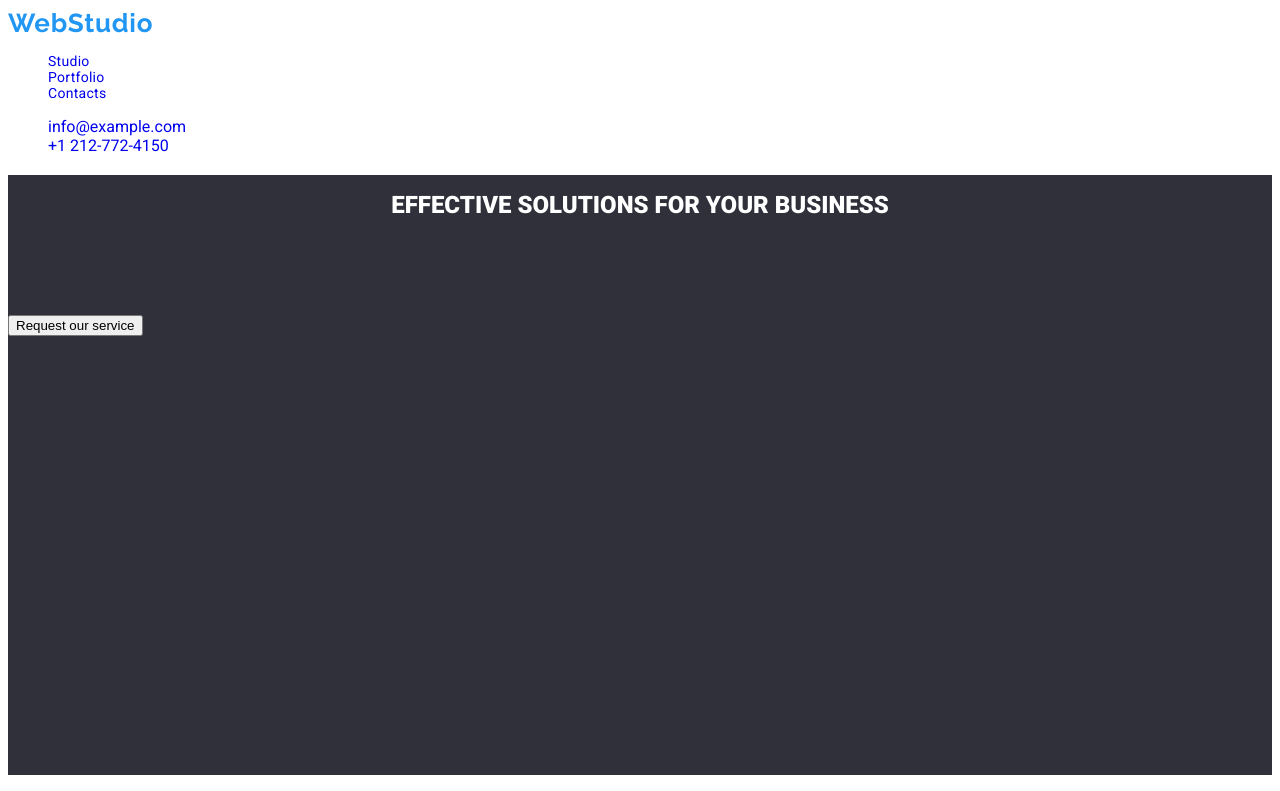
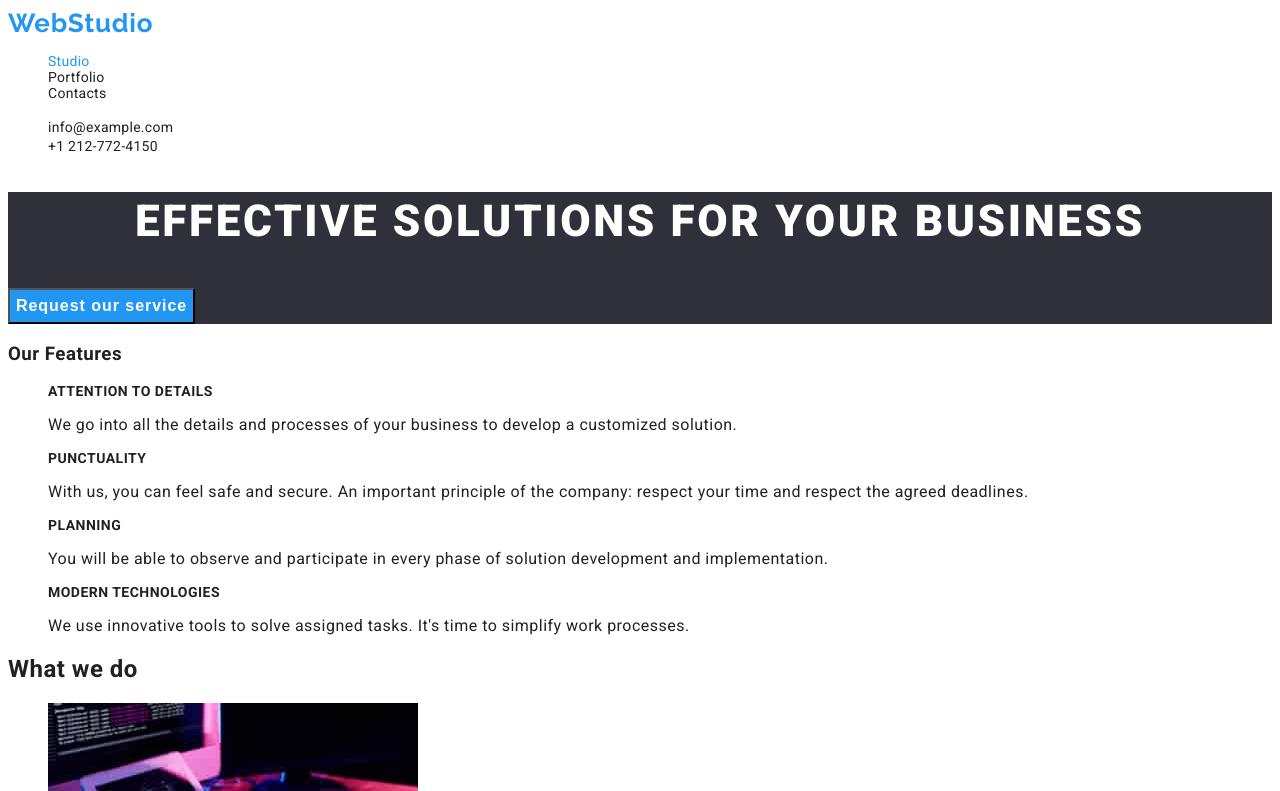
Before and after one commit to jiml268/goit-markup-hw-02, a plain HTML site: page index.html in a window 1280 px wide. Shown: the top 791 px of the page. Drawn offline with Linux system fonts and the light colour scheme.

Commit message:
correct homework

```diff
--- a/css/styles.css
+++ b/css/styles.css
@@ -1,14 +1,17 @@
 :root {
-    --Vivid-blue: #2196f3;
-    --dark-gray: #212121;
-    --gray: #757575;
-    --white: #ffffff;
+    --accent-color: #2196f3;
+    --main-text-color: #212121;
+    --main-title-color: #757575;
+    --secondary-text-color: #ffffff;
   }
 
 
 
 body {font-family: 'Roboto', sans-serif;
-color: var(--dark-gray)}
+color: var(--main-text-color);
+font-weight: 500px;
+letter-spacing: 0.03em;
+}
 
 ul{
     list-style-type: none;
@@ -17,14 +20,14 @@ ul{
 a {text-decoration: none;}
 
 a:hover, a:focus {
-    color: var(--Vivid-blue);;
+    color: var(--accent-color);;
   }
 
   button{
     cursor: pointer;
   }
 
-  button:hover, button:focus {background:var(--Vivid-blue)}
+  button:hover, button:focus {background:var(--accent-color)}
 
 nav{
     font-size: 14px;
@@ -32,41 +35,93 @@ nav{
     letter-spacing: 0.02em;
 }
 
+.navigation-link{
+font-size: 14px;
+line-height: cal(16/14);
+letter-spacing: 0.02em;
+color: var(--main-text-color);
+}
+
+.current-page {color: var(--accent-color);}
+
+.contact-link{
+font-size: 14px;
+line-height: cal(16/14);
+letter-spacing: 0.02em;
+color: var(--main-text-color);
+
+}
+
+.contact-link:hover .contact-link:focus{
+    font-size: 14px;
+    line-height: cal(16/14);
+    letter-spacing: 0.02em;
+    color: var(--accent-color);
+}
 
 
 .footer-address {
     display: block;
     font-style: normal;
-    color: var(--white);
+    color: var(--secondary-text-color);
 }
 .footer-address a{
-    color: var(--white);
+    color: var(--secondary-text-color);
 }
 
 .footer-address a:hover, .footer-address a:focus{
     font-weight: 900;
-    color: var(--white);
+    color: var(--secondary-text-color);
 
 }
 
 .site-footer{
-    height: 252px;
 background: #2F303A;
 }
 
-.solutions {
-    height: 600px;
+.solutions-hero {
     background-color: #2F303A;}
 
-.solutions h1 {
-    height: 120px;
-font-weight: 900;
-line-height: 60px;
-/* or 136% */
+.solutions-title {
+    font-weight: 900;
+    font-size: 44px;
+    line-height: 136%;
+    text-align: center;
+    letter-spacing: 0.06em;
+    text-transform: uppercase;
+color: var(--secondary-text-color);
+   }
+
+   .hero-button {
+font-weight: 700;
+font-size: 16px;
+line-height: 188%;
 text-align: center;
-color: var(--white);
+letter-spacing: 0.06em;
+background-color: var(--accent-color);
+color: var(--secondary-text-color);
+   }
 
-   }
+.hero-button:hover, .hero-button:focus{
+    background-color: darkblue;
+}
+
+.feature-title{
+    font-weight: 700;
+    font-size: 14px;
+    line-height: cal(16/14);
+    text-transform: uppercase;
+    color: var(--main-text-color);
+
+}
+
+.feature-text{
+font-weight: 400;
+font-size: 14px;
+line-height: 171%;
+letter-spacing: 0.03em;
+color: var(--secondary-text-color);
+}
 
 .completed-jobs h3{
 font-weight: 700;
@@ -77,7 +132,7 @@ line-height: 200%;
  .completed-jobs p{
             font-size: 16px;
             line-height: 188%;
-            color: var(--gray);
+            color: var(--main-title-color);
 
         }
 
@@ -86,7 +141,7 @@ line-height: 200%;
         font-size: 26px;
         line-height: 31px;
         letter-spacing: 0.03em;
-        color: var(--Vivid-blue);}
+        color: var(--accent-color);}
 
 
 
@@ -102,5 +157,5 @@ line-height: 200%;
 font-size: 14px;
 line-height: 171%;
 letter-spacing: 0.03em;
-color: var(--white);}
+color: var(--secondary-text-color);}
              }
--- a/index.html
+++ b/index.html
@@ -10,66 +10,66 @@
       href="https://fonts.googleapis.com/css2?family=Raleway:wght@700&family=Roboto:wght@400;500;700;900&display=swap"
       rel="stylesheet"
     >
-    <link rel="stylesheet" href="css/styles.css">
+    <link rel="stylesheet" href="./css/styles.css">
     <title>WebStudio</title>
   </head>
   <body>
     <header>
-      <a href="index.html" class="logo"> WebStudio</a>
+      <a href="./images/" class="logo"> WebStudio</a>
       <nav>
         <ul>
           <li>
-            <a href="index.html"> Studio</a>
+            <a href="./index.html" class="navigation-link current-page"> Studio</a>
           </li>
           <li>
-            <a href="portfolio.html"> Portfolio</a>
+            <a href="./portfolio.html" class="navigation-link"> Portfolio</a>
           </li>
           <li>
-            <a href="#"> Contacts</a>
+            <a href="#" class="navigation-link"> Contacts</a>
           </li>
         </ul>
       </nav>
       <ul>
         <li>
-          <a href="mailto:info@example.com">info@example.com</a>
+          <a href="mailto:info@example.com" class="contact-link">info@example.com</a>
         </li>
         <li>
-          <a href="tel:12127724150">+1 212-772-4150</a>
+          <a href="tel:12127724150" class="contact-link">+1 212-772-4150</a>
         </li>
       </ul>
     </header>
     <main>
-      <section class="solutions">
-        <h1>EFFECTIVE SOLUTIONS FOR YOUR BUSINESS</h1>
-        <button type="button">Request our service</button>
+      <section class="solutions-hero">
+        <h1 class="solutions-title">EFFECTIVE SOLUTIONS FOR YOUR BUSINESS</h1>
+        <button class="hero-button" type="button">Request our service</button>
       </section>
       <section>
         <h3>Our Features</h3>
         <ul>
           <li>
-            <h3>ATTENTION TO DETAILS</h3>
-            <p>
+            <h3 class="feature-title">ATTENTION TO DETAILS</h3>
+            <p class="featues-text">
               We go into all the details and processes of your business to
               develop a customized solution.
             </p>
           </li>
           <li>
-            <h3>PUNCTUALITY</h3>
-            <p>
+            <h3 class="feature-title" >PUNCTUALITY</h3>
+            <p class="featues-text">
               With us, you can feel safe and secure. An important principle of
               the company: respect your time and respect the agreed deadlines.
             </p>
           </li>
           <li>
-            <h3>PLANNING</h3>
-            <p>
+            <h3 class="feature-title">PLANNING</h3>
+            <p class="featues-text">
               You will be able to observe and participate in every phase of
               solution development and implementation.
             </p>
           </li>
           <li>
-            <h3>MODERN TECHNOLOGIES</h3>
-            <p>
+            <h3 class="feature-title">MODERN TECHNOLOGIES</h3>
+            <p class="featues-text">
               We use innovative tools to solve assigned tasks. It's time to
               simplify work processes.
             </p>
@@ -145,7 +145,7 @@
       </section>
     </main>
     <footer class="site-footer">
-      <a href="index.html" class="logo">WebStudio</a>
+      <a href="./index.html" class="logo">WebStudio</a>
       <address class="footer-address">
         <a href="https://goo.gl/maps/5cGNWwdfsy72YUbW6">
           695 Park Ave, New York, NY 10065, United States
```
Also changed, not shown: portfolio.html (+10 -10 lines).
